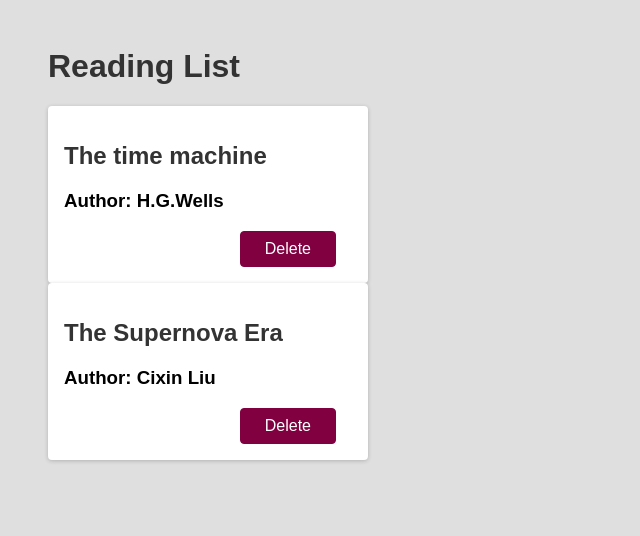
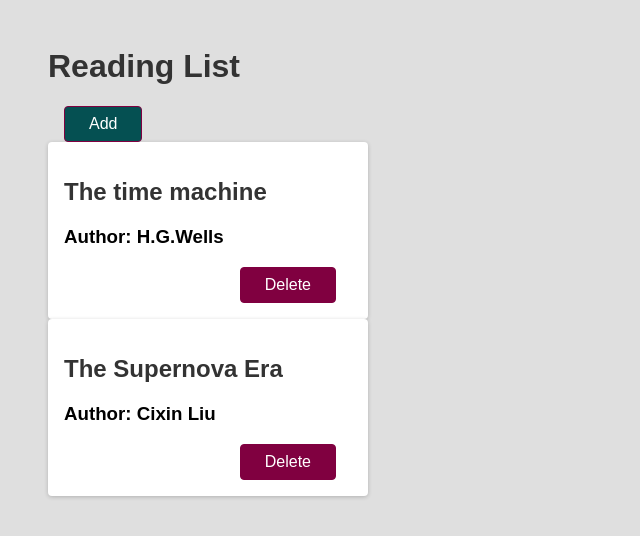
Before and after one commit to Ishi1834/Learning-react, a React (Create React App) app: page / in a window 1280 px wide. Shown: the top 536 px of the page, without its empty margins (0-640 px from the left). Built offline with nearby package versions, Linux system fonts and the light colour scheme.

Commit message:
Creating the reading list using Trav react tutorial

```diff
--- a/src/App.js
+++ b/src/App.js
@@ -1,9 +1,10 @@
+import Header from "./Components/Header";
 import Todo from "./Components/List";
 
 function App() {
   return (
     <div>
-      <h1>Reading List</h1>
+      <Header />
       <Todo title="The time machine" author="H.G.Wells" />
       <Todo title="The Supernova Era" author="Cixin Liu" />
     </div>
--- /dev/null
+++ b/src/Components/Button.js
@@ -0,0 +1,16 @@
+const Button = ({ color, text }) => {
+  const onClick = () => {
+    console.log("add requested");
+  };
+  return (
+    <button
+      onClick={onClick}
+      className="btn"
+      style={{ backgroundColor: color }}
+    >
+      {text}
+    </button>
+  );
+};
+
+export default Button;
--- /dev/null
+++ b/src/Components/Header.js
@@ -0,0 +1,12 @@
+import Button from "./Button";
+
+const Header = () => {
+  return (
+    <header className="header">
+      <h1>Reading List</h1>
+      <Button color="#055052" text="Add" />
+    </header>
+  );
+};
+
+export default Header;
```
